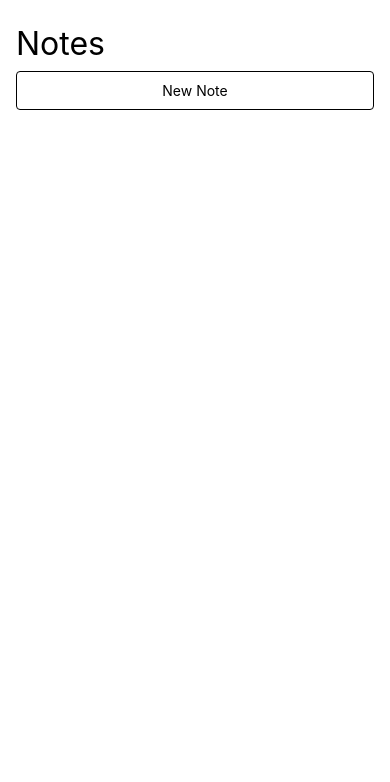
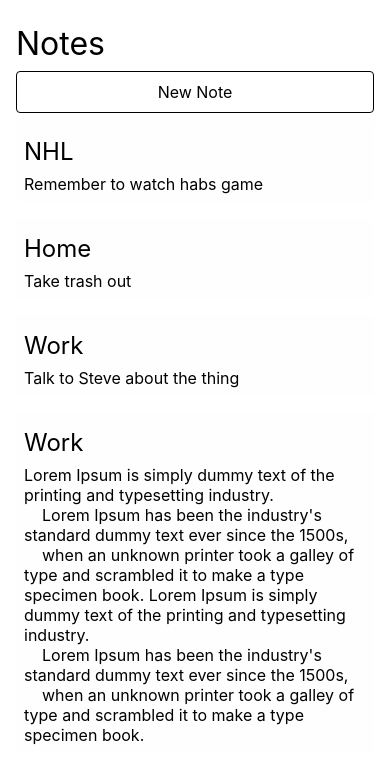
Before and after one commit to vulle5/expo-notes, a React Native app: screen / in a window 390 px wide. Shown: the top 782 px of the page. Built offline with nearby package versions, Linux system fonts and the light colour scheme.

Commit message:
Added note list

```diff
--- a/components/Home.js
+++ b/components/Home.js
@@ -1,8 +1,36 @@
 import React from 'react';
-import { View, Text, TouchableHighlight } from 'react-native';
+import { View, Text, FlatList, TouchableHighlight } from 'react-native';
 import { useSafeArea } from 'react-native-safe-area-context';
 
-import styles from '../styles/appStyles';
+import { styles } from '../styles/appStyles';
+import NoteCardList from './NoteCardList';
+
+let notes = [
+  {
+    id: '1',
+    title: 'NHL',
+    text: 'Remember to watch habs game'
+  },
+  {
+    id: '2',
+    title: 'Home',
+    text: 'Take trash out'
+  },
+  {
+    id: '3',
+    title: 'Work',
+    text: 'Talk to Steve about the thing'
+  },
+  {
+    id: '4',
+    title: 'Work',
+    text: `Lorem Ipsum is simply dummy text of the printing and typesetting industry.
+    Lorem Ipsum has been the industry's standard dummy text ever since the 1500s,
+    when an unknown printer took a galley of type and scrambled it to make a type specimen book. Lorem Ipsum is simply dummy text of the printing and typesetting industry.
+    Lorem Ipsum has been the industry's standard dummy text ever since the 1500s,
+    when an unknown printer took a galley of type and scrambled it to make a type specimen book.`
+  }
+];
 
 const Home = () => {
   const insets = useSafeArea();
@@ -23,8 +51,9 @@ const Home = () => {
         onPress={() => console.log('Hello')}
         style={styles.newNote}
       >
-        <Text>New Note</Text>
+        <Text style={styles.text}>New Note</Text>
       </TouchableHighlight>
+      <NoteCardList notes={notes} />
     </View>
   );
 };
--- /dev/null
+++ b/components/NoteCardItem.js
@@ -0,0 +1,15 @@
+import React from 'react';
+import { View, Text } from 'react-native';
+
+import { noteCardStyles as noteStyles, styles } from '../styles/appStyles';
+
+const NoteCardItem = ({ item }) => {
+  return (
+    <View style={noteStyles.noteCard}>
+      <Text style={styles.header2}>{item.title}</Text>
+      <Text style={styles.text}>{item.text}</Text>
+    </View>
+  );
+};
+
+export default NoteCardItem;
--- /dev/null
+++ b/components/NoteCardList.js
@@ -0,0 +1,15 @@
+import React from 'react';
+import { FlatList } from 'react-native';
+import NoteCardItem from './NoteCardItem';
+
+const NoteCardList = ({ notes }) => {
+  return (
+    <FlatList
+      data={notes}
+      renderItem={({ item }) => <NoteCardItem item={item} />}
+      keyExtractor={item => item.id}
+    />
+  );
+};
+
+export default NoteCardList;
--- a/styles/appStyles.js
+++ b/styles/appStyles.js
@@ -1,12 +1,19 @@
 import { StyleSheet } from 'react-native';
 
-const styles = StyleSheet.create({
+export const styles = StyleSheet.create({
   app: {
     margin: 16
   },
   header: {
     fontSize: 32,
     marginVertical: 8
+  },
+  header2: {
+    fontSize: 24,
+    marginVertical: 8
+  },
+  text: {
+    fontSize: 16
   },
   newNote: {
     alignItems: 'center',
@@ -17,4 +24,22 @@ const styles = StyleSheet.create({
   }
 });
 
-export default styles;
+export const newNoteStyles = StyleSheet.create({
+  newNote: {
+    alignItems: 'center',
+    padding: 10,
+    borderWidth: 1,
+    borderColor: '#000',
+    borderRadius: 4
+  }
+});
+
+export const noteCardStyles = StyleSheet.create({
+  noteCard: {
+    elevation: 2,
+    backgroundColor: '#fefefe',
+    borderRadius: 4,
+    marginVertical: 8,
+    padding: 8
+  }
+});
```
Also changed, not shown: App.js (+0 -27 lines).
